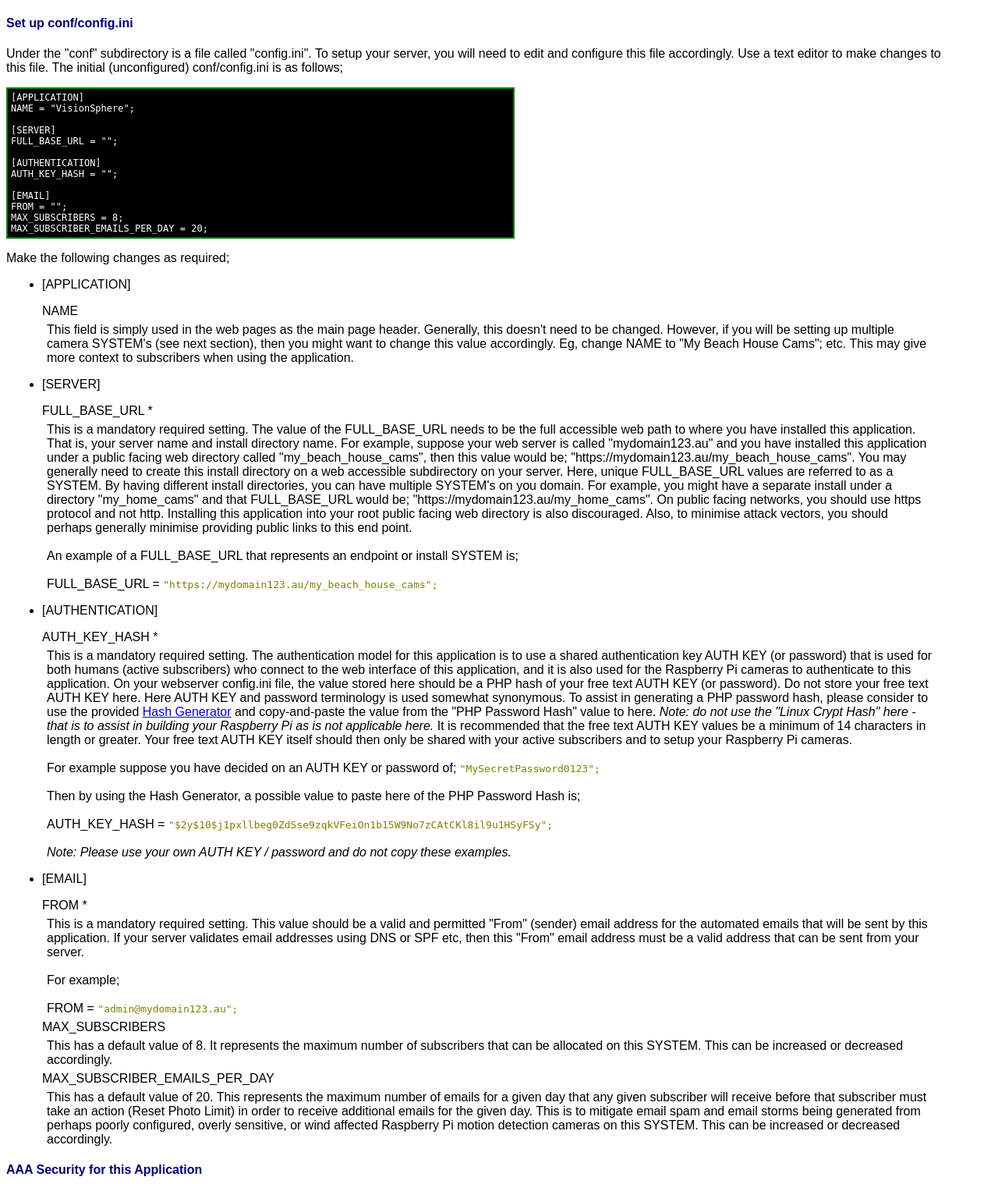
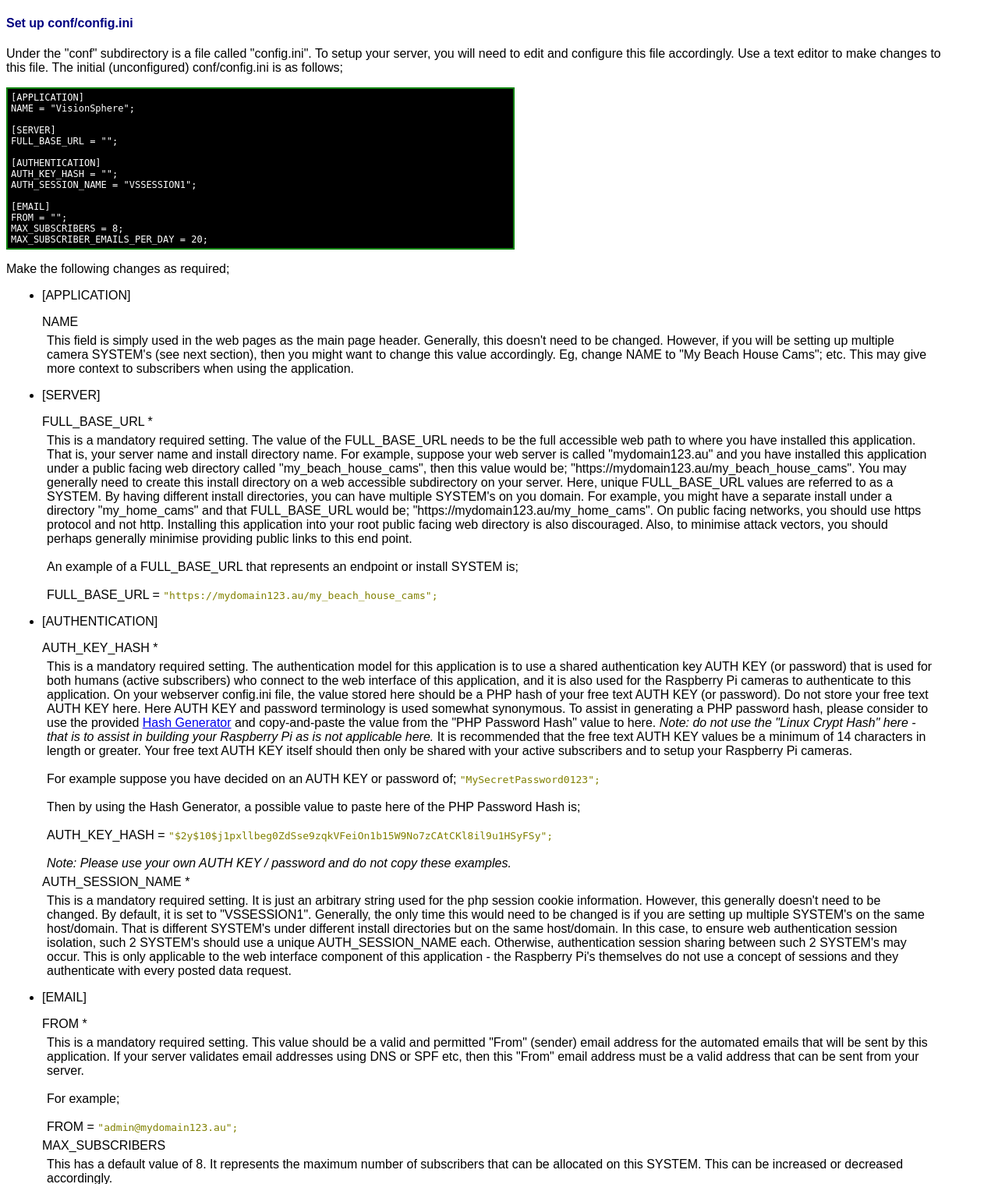
Before and after one commit to harrishudson/VisionSphere, a PHP site: page /help/server_guide.php in a window 1280 px wide. Shown: the part 435-1953 px from the top of the page at 78% size. Run offline with PHP 8.4, Linux system fonts and the light colour scheme.

Commit message:
Add support for web session isolation

```diff
--- a/server/common.php
+++ b/server/common.php
@@ -1,6 +1,15 @@
 <?php
 
  $session_timeout = 1200;
+
+ $config1_file = './conf/config.ini';
+ if (file_exists($config1_file)) {
+  $config1 = parse_ini_file($config1_file, true);
+  $auth_session_name = $config1['AUTHENTICATION']['AUTH_SESSION_NAME'];
+  session_name($auth_session_name);
+ } else {
+  session_name('VSSESSION1');
+ };
 
  session_start(['cookie_lifetime' => $session_timeout]);
  //session_start();
--- a/server/conf/config.ini
+++ b/server/conf/config.ini
@@ -6,6 +6,7 @@ FULL_BASE_URL = "";
 
 [AUTHENTICATION]
 AUTH_KEY_HASH = "";
+AUTH_SESSION_NAME = "VSSESSION1";
 
 [EMAIL]
 FROM = "";
--- a/server/help/client_guide.php
+++ b/server/help/client_guide.php
@@ -457,8 +457,9 @@ network={
  key_mgmt=WPA-PSK
 }
 network={
+ ssid=""
  key_mgmt=NONE
- priority=-999
+ scan_ssid=1
 }</pre>
 
 Here the first <span class="mono">network</span> entry contains empty strings for <span class="mono">ssid</span>
--- a/server/help/server_guide.php
+++ b/server/help/server_guide.php
@@ -48,6 +48,7 @@ FULL_BASE_URL = "";
 
 [AUTHENTICATION]
 AUTH_KEY_HASH = "";
+AUTH_SESSION_NAME = "VSSESSION1";
 
 [EMAIL]
 FROM = "";
@@ -120,6 +121,16 @@ Make the following changes as required;
        <br><br>
        <em>Note: Please use your own AUTH KEY / password and do not copy these examples.</em>
    </dd>
+   <dt>AUTH_SESSION_NAME *</dt>
+   <dd>This is a mandatory required setting.  It is just an arbitrary string used for the php session
+       cookie information.  However, this generally doesn't need to be changed.  By default, it is set
+       to "VSSESSION1".  Generally, the only time this would need to be changed is if you are setting
+       up multiple SYSTEM's on the same host/domain.  That is different SYSTEM's under different install
+       directories but on the same host/domain.  In this case, to ensure web authentication session
+       isolation, such 2 SYSTEM's should use a unique AUTH_SESSION_NAME each.  Otherwise, authentication
+       session sharing between such 2 SYSTEM's may occur.  This is only applicable to the web interface
+       component of this application - the Raspberry Pi's themselves do not use a concept of sessions and
+       they authenticate with every posted data request.</dd>
   </dl>
  </li>
  <li>[EMAIL]
@@ -201,7 +212,11 @@ For example, you could have 2 different SYSTEM's, or install endpoints, such as;
   <li>https://mydomain123.au/my_beach_house_cams</li>
   <li>https://mydomain123.au/my_home_cams</li>
  </ol>
-
+<br/>
+Please note that when setting up multiple SYSTEM's on the same host/domain (as shown
+in the example above - ie, sharing host; mydomain123.au), it may be necessary to define
+unique AUTH_SESSION_NAME strings for each installed SYSTEM to ensure authentication
+session isolation (see above).
 <h5>Accounting</h5>
 The accounting model for this application is normal web log accounting.  You can refer to
 your server web logs to check activity.  Further, no free text passwords will be sent to
```
